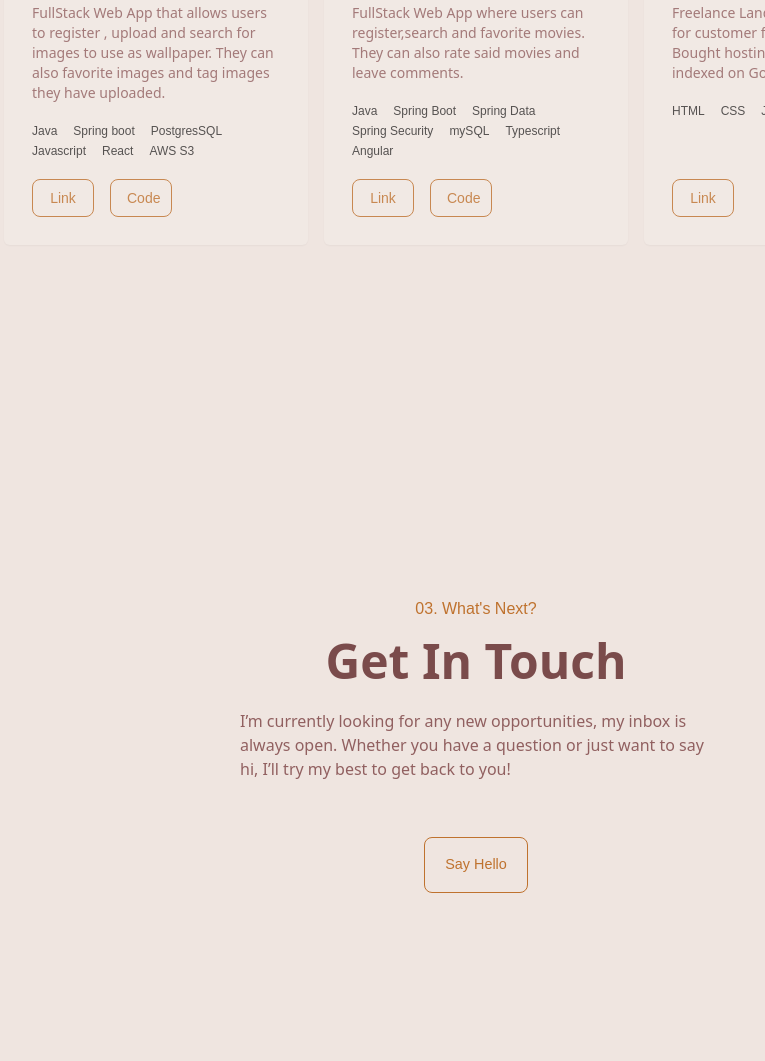
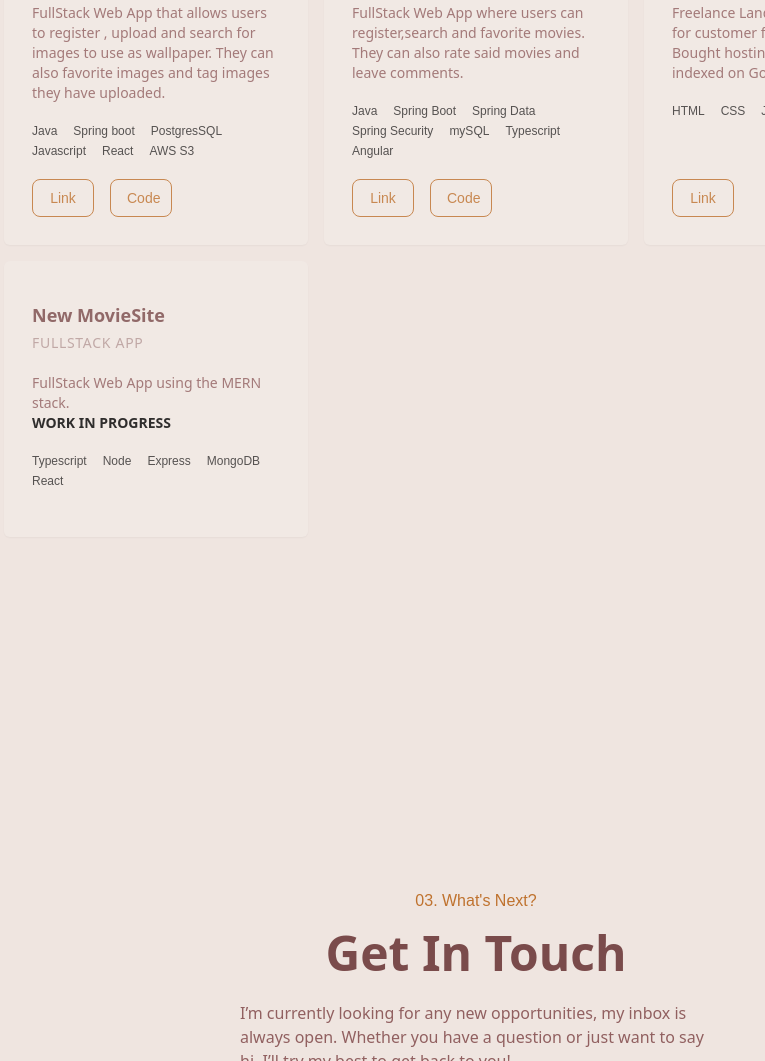
Before and after one commit to mich809/Portfolio-2, a website: page index.html in a window 1280 px wide. Shown: the part 1697-2758 px from the top of the page, without its empty margins (164-929 px from the left). Drawn offline with Linux system fonts and the light colour scheme.

Commit message:
added another project

```diff
--- a/index.html
+++ b/index.html
@@ -469,6 +469,35 @@
             </div>
           </div>
         </div>
+        <div class="flex flex-col rounded-md shadow-sm bg-box p-7 opacity-80">
+          <div class="">
+            <div class="flex flex-col flex-1 mt-3 gap-y-5">
+              <h2 class="text-lg font-semibold text-dark-brown">
+                New MovieSite
+                <span
+                  class="block mt-1 text-sm font-medium tracking-wider uppercase opacity-50"
+                  >Fullstack app</span
+                >
+              </h2>
+              <p class="text-sm text-[#916060]">
+                FullStack Web App using the MERN stack.
+                <br />
+                <span class="font-extrabold text-black">WORK IN PROGRESS</span>
+              </p>
+
+              <ul
+                class="flex flex-wrap mt-auto text-xs gap-x-4 gap-y-1 font-code opacity-80"
+              >
+                <li>Typescript</li>
+                <li>Node</li>
+                <li>Express</li>
+                <li>MongoDB</li>
+                <li>React</li>
+              </ul>
+              <div class="flex gap-x-4"></div>
+            </div>
+          </div>
+        </div>
       </div>
     </section>
     <section
```
Also changed, not shown: styles.css.
